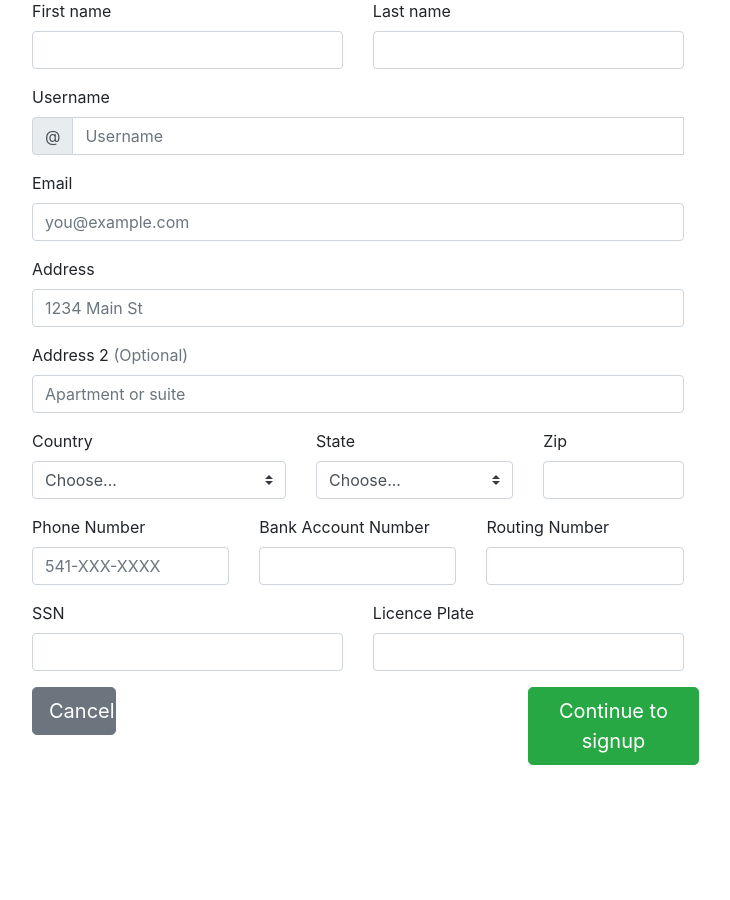
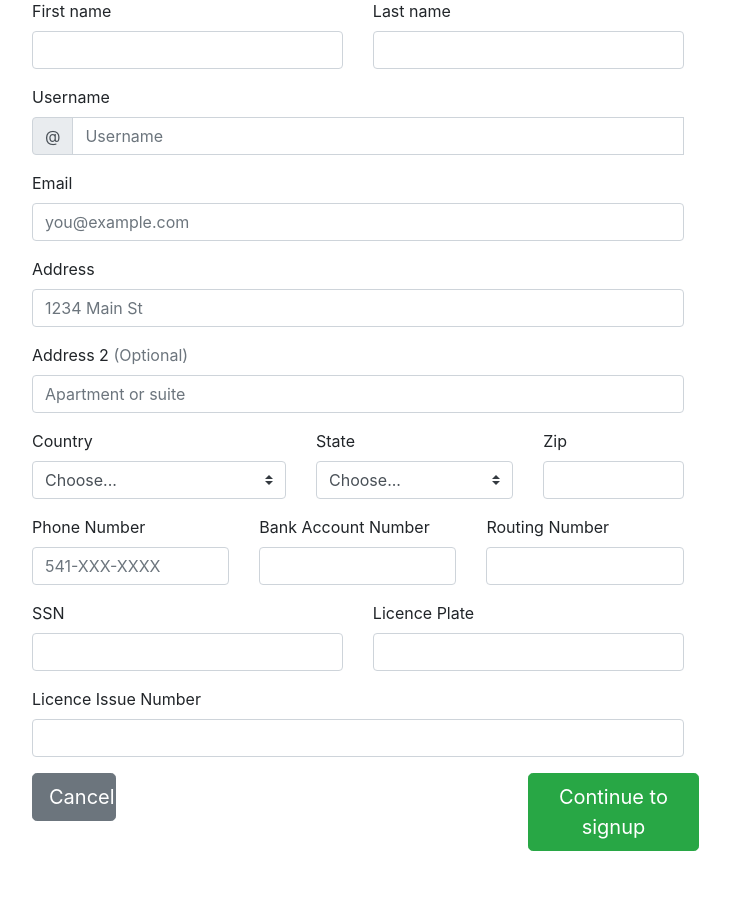
Before and after one commit to jshota/BeaverGo, a Django app: page /provider in a window 1280 px wide. Shown: the part 343-1243 px from the top of the page, without its empty margins (368-1098 px from the left). Before the commit the page ends 1108 px from the top, so only its background shows below. Run offline with Django 3.2, Linux system fonts and the light colour scheme; some libraries are stand-ins or nearby versions.

Commit message:
Change: provider.html signup page

```diff
--- a/templates/index.html
+++ b/templates/index.html
@@ -44,7 +44,7 @@
         <!-- Main jumbotron for a primary marketing message or call to action -->
         <div class="jumbotron">
             <div class="container" style="padding-top: 3.5rem">
-                <h1 class="display-3">Welcome to BeaverGo!!!!</h1>
+                <h1 class="display-3">Welcome to BeaverGo</h1>
                 <p>This is a platform provided for people who wants to provide their car earning money while they don't need their cars.</p>
                 <!-- <p><a class="btn btn-primary btn-lg" href="#" role="button">Learn more &raquo;</a></p> -->
             </div>
--- a/templates/provider.html
+++ b/templates/provider.html
@@ -156,6 +156,13 @@
                             Licence Plate is required.
                         </div>
                     </div>
+                    <div class="col-md-12 mb-3">
+                        <label for="licenceplate">Licence Issue Number</label>
+                        <input type="text" class="form-control" id="licenceplate" placeholder="" required>
+                        <div class="invalid-feedback">
+                            Licence Issue Number is required.
+                        </div>
+                    </div>
                     <div class="col-md-2 mb-3">
                         <a href="/"><button class="btn btn-secondary btn-lg btn-block" type="button" >Cancel</button></a>
                     </div>
```
